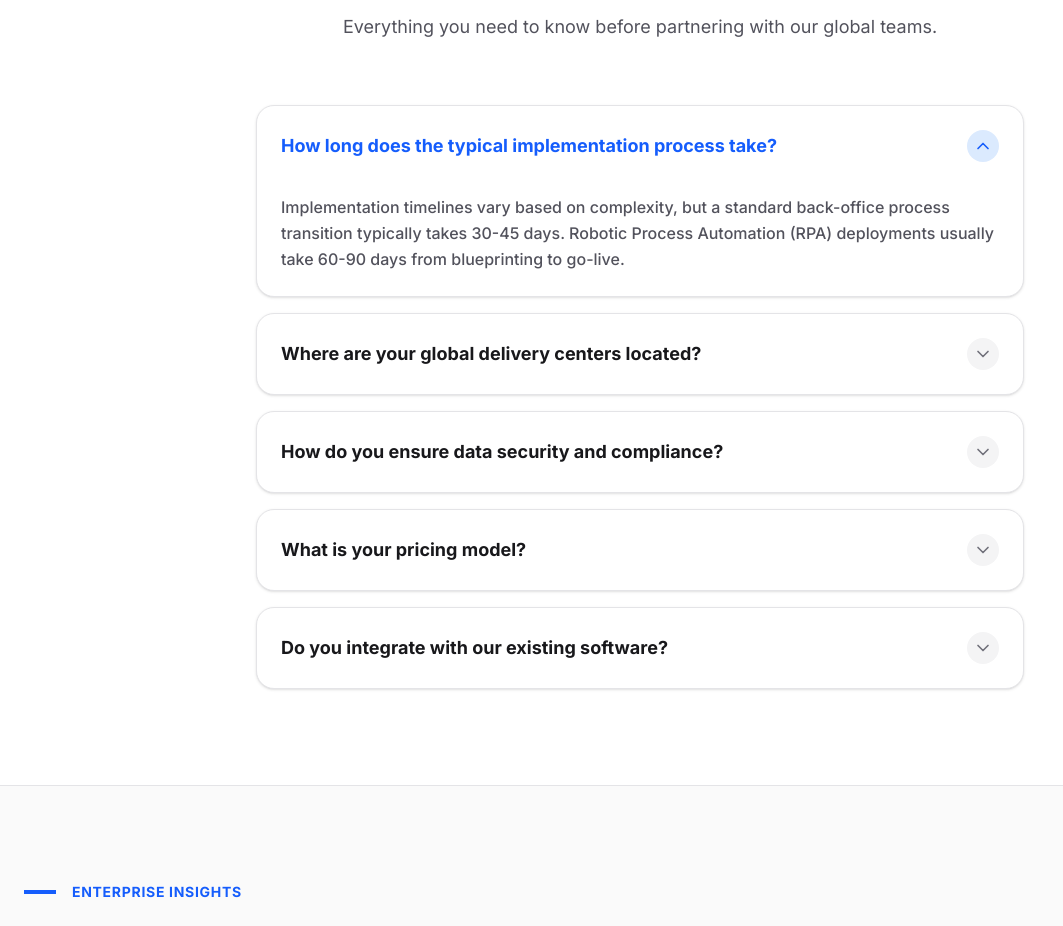
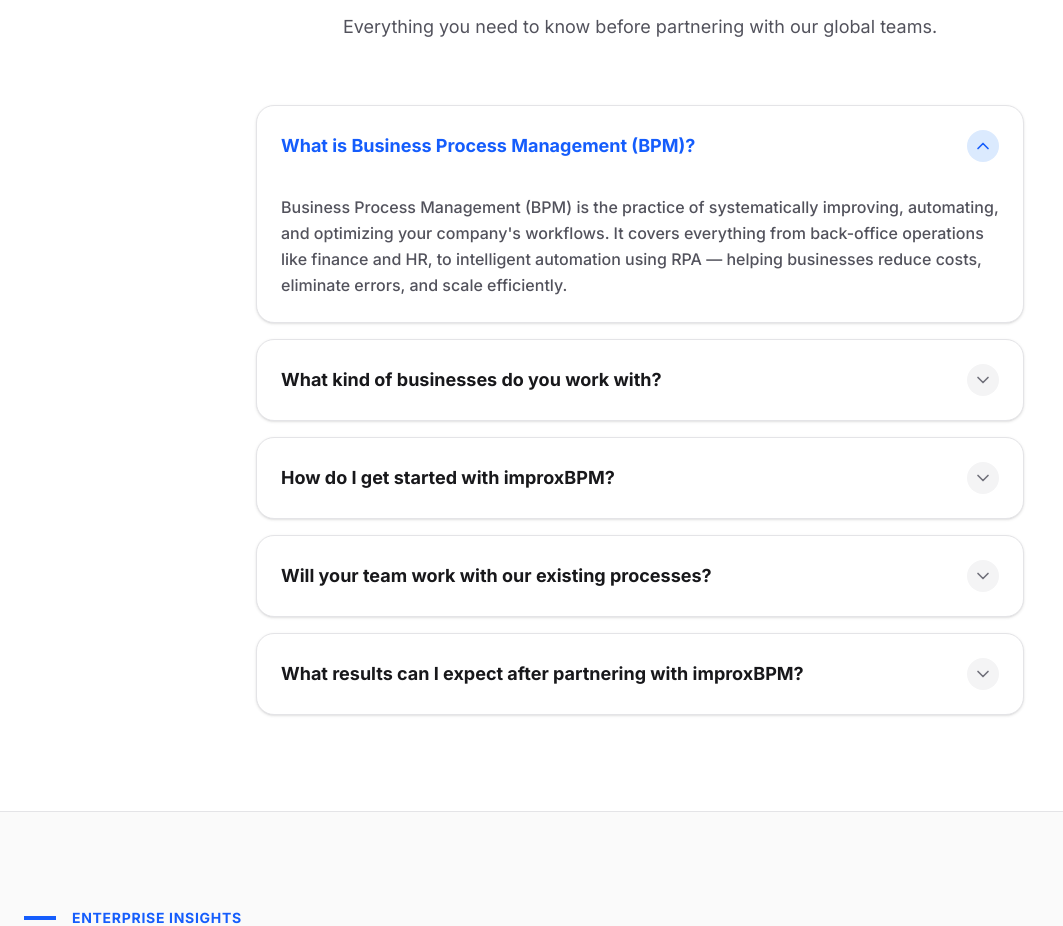
Before and after one commit to bankarom/improx-bpm, a Next.js app: page / in a window 1280 px wide. Shown: the part 5883-6809 px from the top of the page, without its empty margins (0-1063 px from the left). Built offline with nearby package versions, Linux system fonts and the light colour scheme; no server answers.

Commit message:
fix: replace technical FAQs with simple general questions about BPM

```diff
--- a/components/FAQAccordion.tsx
+++ b/components/FAQAccordion.tsx
@@ -6,24 +6,24 @@
 
 const FAQS = [
   {
-    question: "How long does the typical implementation process take?",
-    answer: "Implementation timelines vary based on complexity, but a standard back-office process transition typically takes 30-45 days. Robotic Process Automation (RPA) deployments usually take 60-90 days from blueprinting to go-live."
+    question: "What is Business Process Management (BPM)?",
+    answer: "Business Process Management (BPM) is the practice of systematically improving, automating, and optimizing your company's workflows. It covers everything from back-office operations like finance and HR, to intelligent automation using RPA — helping businesses reduce costs, eliminate errors, and scale efficiently."
   },
   {
-    question: "Where are your global delivery centers located?",
-    answer: "We operate a highly resilient hybrid model. Our primary offshore data and processing centers are in India and the Philippines, while our nearshore Tier-1 voice and customer support teams are strategically located in Costa Rica and Mexico."
+    question: "What kind of businesses do you work with?",
+    answer: "We work with mid-size and large enterprises across a wide range of industries including healthcare, banking & finance, retail, technology, logistics, and telecommunications. Whether you're a fast-growing startup or a Fortune 500 company, our services are designed to scale to your needs."
   },
   {
-    question: "How do you ensure data security and compliance?",
-    answer: "Security is built into our core. We are ISO 27001 certified, SOC 2 Type II compliant, and strictly adhere to GDPR, HIPAA (for healthcare clients), and PCI-DSS (for finance/retail). All data is processed via secure VPNs and VDI environments."
+    question: "How do I get started with improxBPM?",
+    answer: "Getting started is simple. Just fill out the contact form on this page or click 'Schedule Consultation' to book a free 15-minute discovery call. One of our experts will reach out to understand your challenges and recommend the right solution."
   },
   {
-    question: "What is your pricing model?",
-    answer: "We offer flexible engagement models: FTE-based (Full-Time Equivalent) pricing for dedicated teams, Transaction-based pricing for high-volume repetitive tasks (e.g., invoice processing), and Outcome-based pricing for specific consulting deliverables."
+    question: "Will your team work with our existing processes?",
+    answer: "Yes, absolutely. We always begin with a thorough assessment of your current workflows before making any recommendations. Our approach is to enhance and optimize what you already have, not to disrupt it. We work alongside your teams to ensure a smooth transition."
   },
   {
-    question: "Do you integrate with our existing software?",
-    answer: "Absolutely. We are technology-agnostic. Our teams and automation bots integrate seamlessly with legacy ERPs (SAP, Oracle), modern SaaS platforms (Salesforce, Workday), and proprietary custom software via API or UI-level automation."
+    question: "What results can I expect after partnering with improxBPM?",
+    answer: "Our clients typically see measurable improvements within the first 90 days — including significant reductions in operational costs, faster processing times, fewer errors, and improved team productivity. We track and report on all KPIs so you always know the exact value we're delivering."
   }
 ];
 
```
